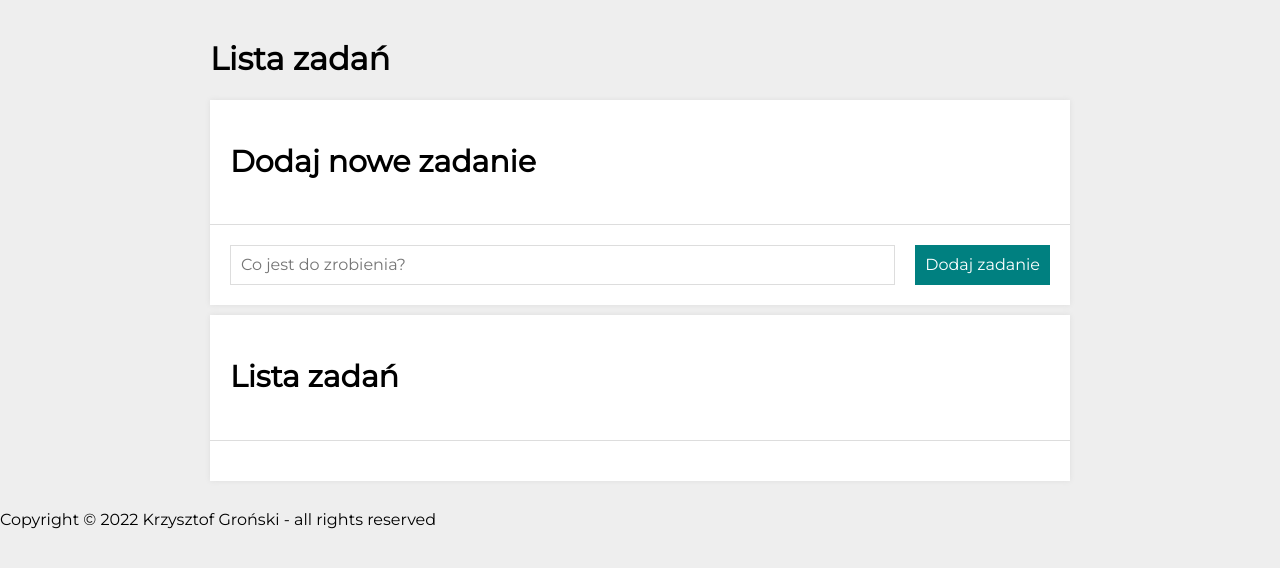
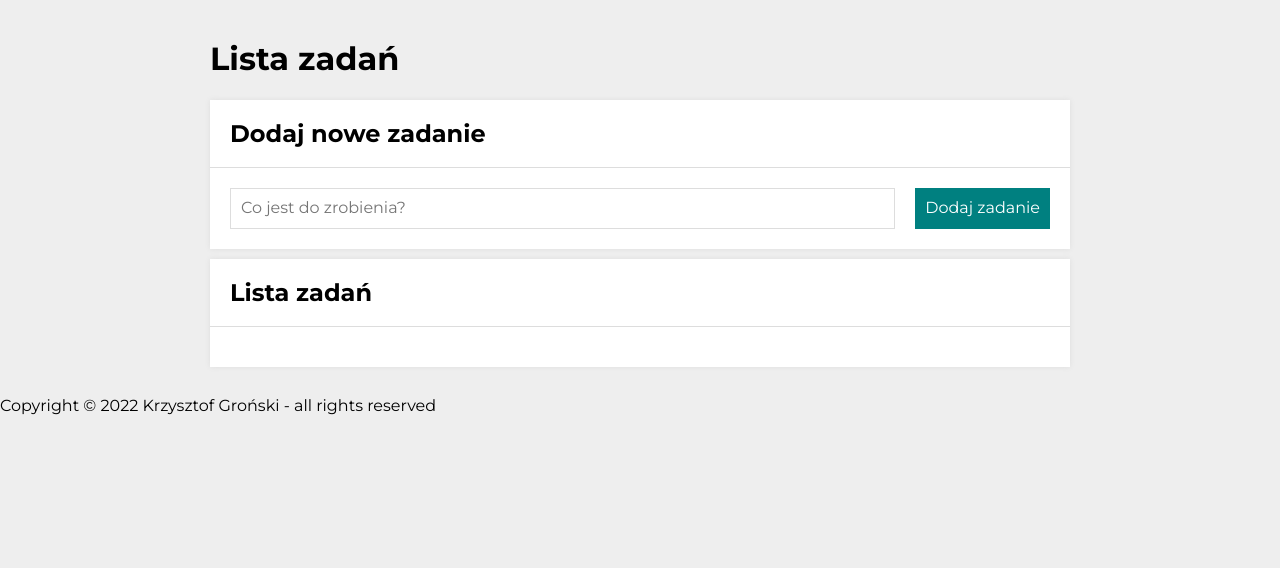
Before and after one commit to krzysztof-gronski/todolist, a plain HTML site: page index.html in a window 1280 px wide. Drawn offline with nearby package versions, Linux system fonts and the light colour scheme.

Commit message:
styled details

```diff
--- a/css/section.css
+++ b/css/section.css
@@ -5,10 +5,9 @@
 }
 
 .section__header{
-    font-size: 20px;
-    padding: 20px;
     margin: 0;
     border-bottom: 1px solid #ddd;
+    padding: 20px;
 }
 
 .section__body
--- a/index.html
+++ b/index.html
@@ -17,7 +17,7 @@
     <link rel="stylesheet" href="css/section.css" />
     <link rel="preconnect" href="https://fonts.googleapis.com">
     <link rel="preconnect" href="https://fonts.gstatic.com" crossorigin>
-    <link href="https://fonts.googleapis.com/css2?family=Montserrat&display=swap" rel="stylesheet">
+    <link href="https://fonts.googleapis.com/css2?family=Montserrat:wght@400;700&display=swap" rel="stylesheet">
     <script defer src="js/script.js"> </script>
 </head>
 
@@ -28,9 +28,7 @@
         </header>
 
         <section class="section">
-            <header class="section__header">
-                <h2>Dodaj nowe zadanie</h2>
-            </header>
+                <h2 class="section__header">Dodaj nowe zadanie</h2>
             <div class="section__body">
                 <form class="form js-form">
                     <input class="form__input js-newTask" placeholder="Co jest do zrobienia?">
@@ -41,9 +39,7 @@
         </section>
 
         <section class="section">
-            <header class="section__header">
-                <h2>Lista zadań</h2>
-            </header>
+                <h2 class="section__header">Lista zadań</h2>
             <div class="section__body">
                 <ul class="ul js-tasks"></ul>
             </div>
```
